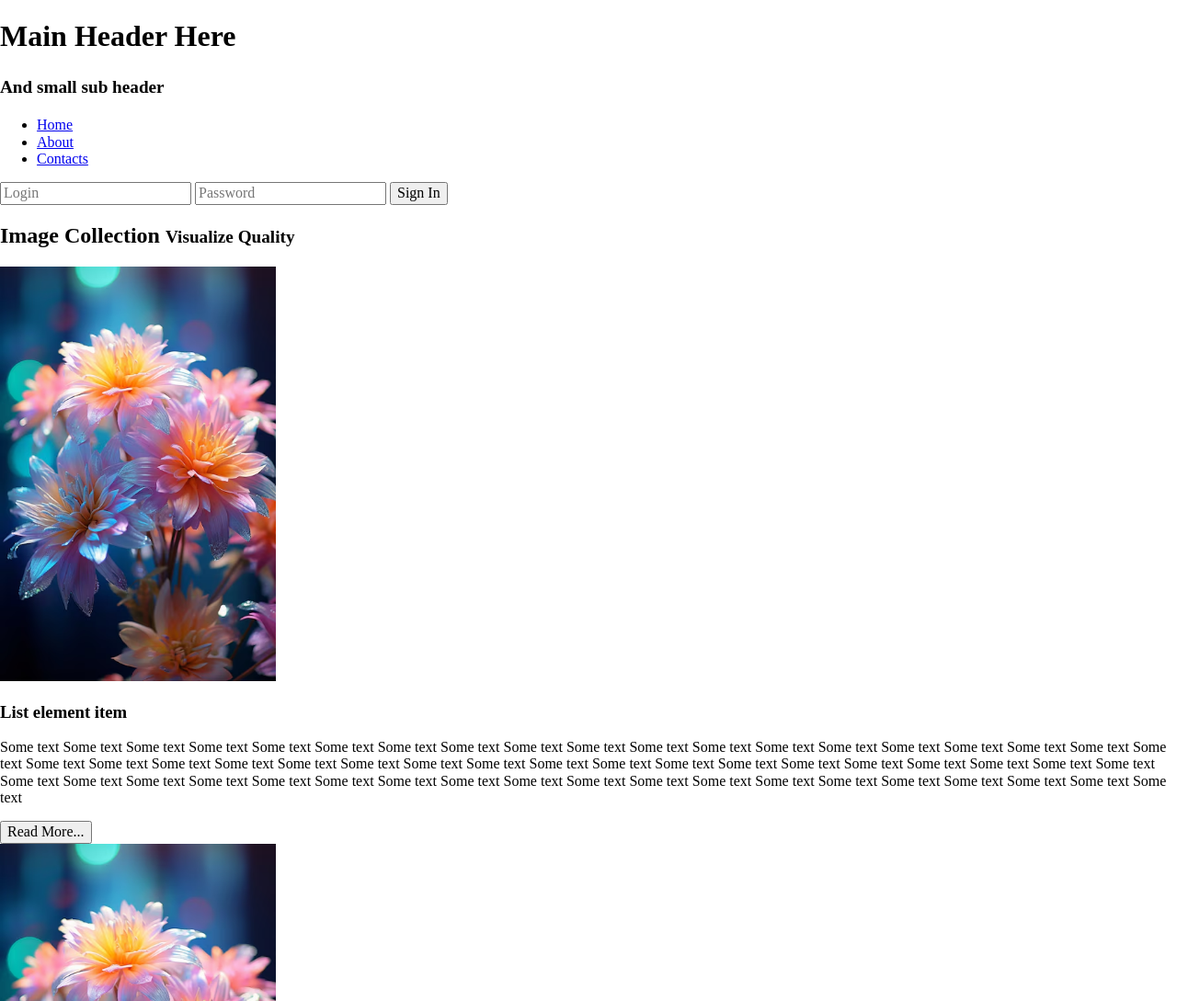
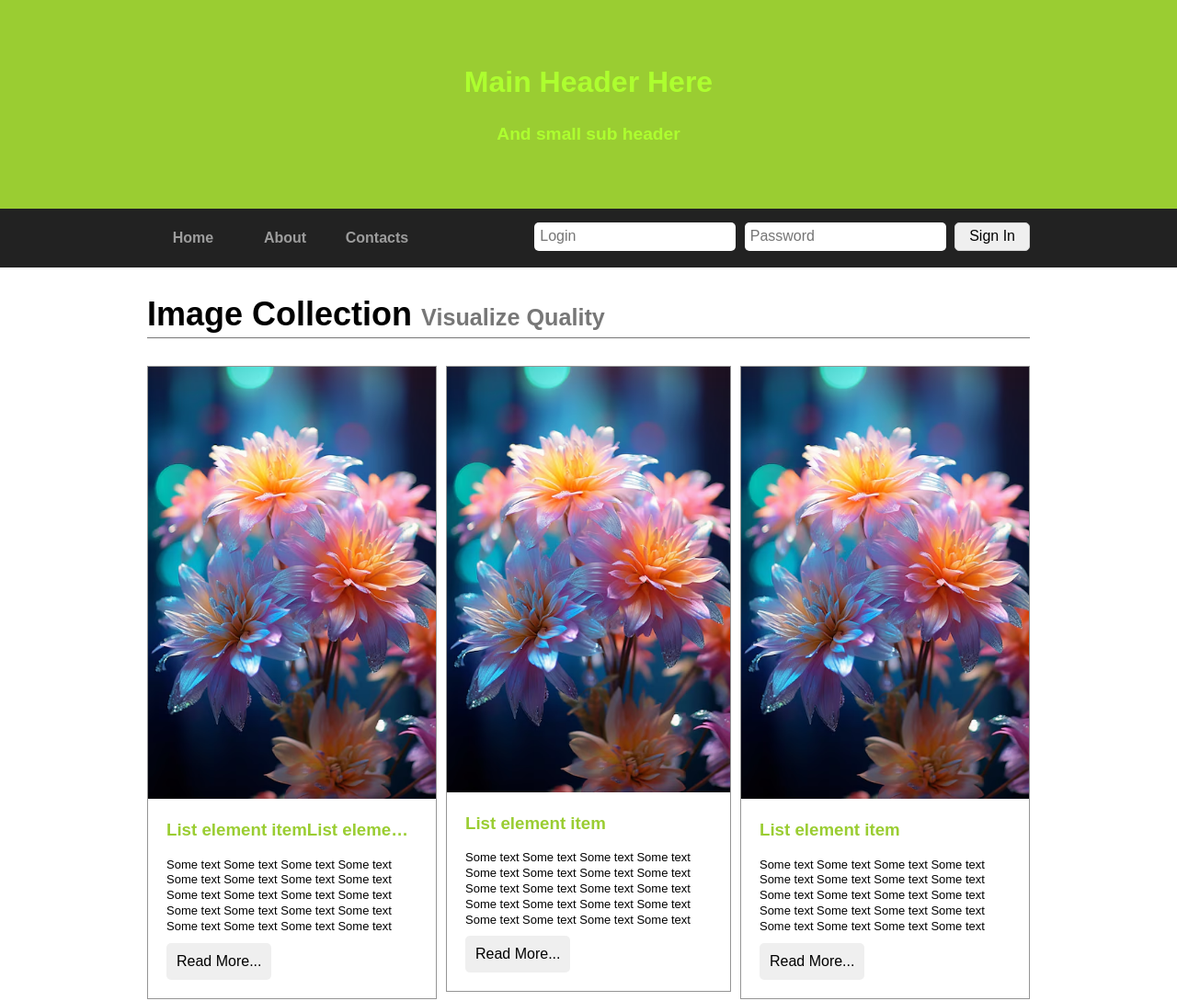
Before and after one commit to dimon41eX/Practice-Basics_of_Web_UI_development_2023_from_Prometheus, a plain HTML site: page index.html in a window 1280 px wide. Shown: the top 1089 px of the page at 92% size. Drawn offline with Linux system fonts and the light colour scheme.

Commit message:
add content block and css

```diff
--- a/css/style.css
+++ b/css/style.css
@@ -0,0 +1,138 @@
+/*General Styles*/
+body {
+    font-family: Arial, sans-serif;
+    font-size: 100%;
+}
+.container {
+    margin: 0 auto;
+    width: 960px;
+}
+ul {
+    margin: 0;
+    padding: 0;
+}
+ul li {
+    list-style-type: none;
+}
+a {
+    text-decoration: none;
+}
+p {
+    font-size: 13px;
+    line-height: 1.3em;
+}
+/* Header */
+.header {
+    padding: 50px 0;
+    background-color: yellowgreen;
+}
+.header h1, .header h2 {
+    color: greenyellow;
+    text-align: center;
+}
+/* Navigation */
+.page-navigation {
+    background-color: #222;
+    border-color: #9d9d9d;
+    min-height: 64px;
+}
+.page-navigation li {
+    float: left;
+    width: 100px;
+}
+.page-navigation a {
+    display: block;
+    color: #9d9d9d;
+    line-height: 4em;
+    font-weight: bold;
+    text-align: center;
+}
+.page-navigation a:hover {
+    color: yellowgreen;
+    background-color: black;
+}
+/* Login form */
+.login {
+    padding: 15px 0;
+    float: right;
+}
+.login input[type="text"], .login input[type="password"] {
+    padding: 5px;
+    margin-right: 5px;
+    border: 1px solid transparent;
+    border-radius: 5px;
+    outline: none;
+}
+.login input[type="submit"] {
+    padding: 5px 15px;
+    border: 1px solid lightgray;
+    border-radius: 5px;
+
+}
+.login input[type="submit"]:hover,
+button:hover{
+    background-color: darkgray;
+    color: white;
+}
+/* Main contant */
+.collections {
+    overflow: auto;
+}
+.collection-title {
+    padding-bottom: 5px;
+    border-bottom: 1px solid #777;
+    font-size: 36px;
+}
+.collection-title small {
+    color: #777;
+    font-size: 70%;
+}
+.collection-item-outer {
+    display: inline-block;
+    float: left;
+    padding-left: 5px;
+    padding-right: 5px;
+    width: calc(100%/3);
+    box-sizing: border-box;
+}
+.collections > div:first-child {
+    padding-left: 0px;
+    padding-right: 5px;
+}
+.collections > div:last-child {
+    padding-right: 0px;
+    padding-left: 5px;
+}
+.collection-item {
+    border: 1px solid #959595;
+}
+.collection-item img, .collection-item video {
+    width: 100%;
+}
+.collection-text {
+    padding: 0 20px 20px 20px;
+}
+.collection-text h3 {
+    color: yellowgreen;
+    overflow: hidden;
+    white-space: nowrap;
+    text-overflow: ellipsis;
+}
+.collection-text p {
+    max-height: 80px;
+    overflow: hidden;
+}
+.collection-text button {
+    padding: 10px;
+    border: 1px solid transparent;
+    border-radius: 5px;
+    outline: none;
+}
+/* Footer */
+.footer {
+    background-color: yellowgreen;
+    color: white;
+    padding: 20px 0;
+    margin-top: 30px;
+    text-align: center;
+}
--- a/index.html
+++ b/index.html
@@ -3,49 +3,53 @@
 <head>
     <title>My page</title>
     <meta charset="UTF-8">
+    <!-- Normalize подстраивает стили всех дефолтных элементов под 1 стиль во всех браузерах -->
     <link rel="stylesheet" type="text/css" href="/css/normalize.css">
     <link rel="stylesheet" type="text/css" href="/css/style.css">
 </head>
 <body>
+    <!-- Header -->
     <header class="header">
         <div class="container">
             <h1>Main Header Here</h1>
             <h2><small>And small sub header</small></h2>
         </div>
     </header>
-    <nav>
-        <div>
+    <!-- Navigation -->
+    <nav class="page-navigation">
+        <div class="container">
             <ul>
                 <li><a href="#">Home</a></li>
                 <li><a href="#">About</a></li>
                 <li><a href="#">Contacts</a></li>
             </ul>
             <!--Login form-->
-            <form action="#">
+            <form action="#" class="login">
                 <input type="text" placeholder="Login" required>
                 <input type="password" placeholder="Password" required>
                 <input type="submit" value="Sign In">
             </form>
         </div>
     </nav>
+    <!-- Main contant -->
     <main>
-        <div>
-            <h2>Image Collection <small>Visualize Quality</small></h2>
-            <div>
-                <div>
-                    <div>
-                        <img src="images/beautiful-blooming-flowers-spring-season_23-2150790288.avif" alt="List picture" width="300">
-                        <div>
-                            <h3>List element item</h3>
+        <div class="container">
+            <h2 class="collection-title">Image Collection <small>Visualize Quality</small></h2>
+            <div class="collections">
+                <div class="collection-item-outer">
+                    <div class="collection-item">
+                        <img src="images/beautiful-blooming-flowers-spring-season_23-2150790288.avif" alt="List picture">
+                        <div class="collection-text">
+                            <h3>List element itemList element item</h3>
                             <p>Some text Some text Some text Some text Some text Some text Some text Some text Some text Some text Some text Some text Some text Some text Some text Some text Some text Some text Some text Some text Some text Some text Some text Some text Some text Some text Some text Some text Some text Some text Some text Some text Some text Some text Some text Some text Some text Some text Some text Some text Some text Some text Some text Some text Some text Some text Some text Some text Some text Some text Some text Some text Some text Some text Some text Some text</p>
                             <button>Read More...</button>
                         </div>
                     </div>
                 </div>
-                <div>
-                    <div>
-                        <img src="images/beautiful-blooming-flowers-spring-season_23-2150790288.avif" alt="List picture" width="300">
-                        <div>
+                <div class="collection-item-outer">
+                    <div class="collection-item">
+                        <img src="images/beautiful-blooming-flowers-spring-season_23-2150790288.avif" alt="List picture">
+                        <div class="collection-text">
                             <h3>List element item</h3>
                             <p>Some text Some text Some text Some text Some text Some text Some text Some text Some text Some text Some
                                 text Some text Some text Some text Some text Some text Some text Some text Some text Some text Some text
@@ -57,47 +61,47 @@
                         </div>
                     </div>
                 </div>
-                <div>
-                    <div>
-                        <img src="images/beautiful-blooming-flowers-spring-season_23-2150790288.avif" alt="List picture" width="300">
-                        <div>
+                <div class="collection-item-outer">
+                    <div class="collection-item">
+                        <img src="images/beautiful-blooming-flowers-spring-season_23-2150790288.avif" alt="List picture">
+                        <div class="collection-text">
                             <h3>List element item</h3>
                             <p>Some text Some text Some text Some text Some text Some text Some text Some text Some text Some text Some
-                                text Some text Some text Some text Some text Some text Some text Some text Some text Some text Some text
-                                Some text Some text Some text Some text Some text Some text Some text Some text Some text Some text Some
-                                text Some text Some text Some text Some text Some text Some text Some text Some text Some text Some text
-                                Some text Some text Some text Some text Some text Some text Some text Some text Some text Some text Some
-                                text Some text Some text Some text</p>
+                            text Some text Some text Some text Some text Some text Some text Some text Some text Some text Some text
+                            Some text Some text Some text Some text Some text Some text Some text Some text Some text Some text Some
+                            text Some text Some text Some text Some text Some text Some text Some text Some text Some text Some text
+                            Some text Some text Some text Some text Some text Some text Some text Some text Some text Some text Some
+                            text Some text Some text Some text</p>
                             <button>Read More...</button>
                         </div>
                     </div>
                 </div>
             </div>
-            <h2>Video Collection <small>Visualize Quality</small></h2>
-            <div>
-                <div>
-                    <div>
-                        <video controls width="300">
+            <h2 class="collection-title">Video Collection <small>Visualize Quality</small></h2>
+            <div class="collections">
+                <div class="collection-item-outer">
+                    <div class="collection-item">
+                        <video controls>
                             <source src="/video/IMG_1797.MOV" type="video/mp4">
                         </video>
-                        <div>
+                        <div class="collection-text">
                             <h3>List element item</h3>
-                            <p>Some text Some text Some text Some text Some text Some text Some text Some text Some text Some text
-                                Some text Some text Some text Some text Some text Some text Some text Some text Some text Some text
-                                Some text Some text Some text Some text Some text Some text Some text Some text Some text Some text
-                                Some text Some text Some text Some text Some text Some text Some text Some text Some text Some text
-                                Some text Some text Some text Some text Some text Some text Some text Some text Some text Some text
-                                Some text Some text Some text Some text Some text Some text</p>
+                            <p>Some text Some text Some text Some text Some text Some text Some text Some text Some text Some text Some
+                            text Some text Some text Some text Some text Some text Some text Some text Some text Some text Some text
+                            Some text Some text Some text Some text Some text Some text Some text Some text Some text Some text Some
+                            text Some text Some text Some text Some text Some text Some text Some text Some text Some text Some text
+                            Some text Some text Some text Some text Some text Some text Some text Some text Some text Some text Some
+                            text Some text Some text Some text</p>
                             <button>Read More...</button>
                         </div>
                     </div>
                 </div>
-                <div>
-                    <div>
-                        <video controls width="300">
+                <div class="collection-item-outer">
+                    <div class="collection-item">
+                        <video controls>
                             <source src="/video/IMG_1797.MOV" type="video/mp4">
                         </video>
-                        <div>
+                        <div class="collection-text">
                             <h3>List element item</h3>
                             <p>Some text Some text Some text Some text Some text Some text Some text Some text Some text Some text
                                 Some
@@ -114,12 +118,12 @@
                         </div>
                     </div>
                 </div>
-                <div>
-                    <div>
-                        <video controls width="300">
+                <div class="collection-item-outer">
+                    <div class="collection-item">
+                        <video controls>
                             <source src="/video/IMG_1797.MOV" type="video/mp4">
                         </video>
-                        <div>
+                        <div class="collection-text">
                             <h3>List element item</h3>
                             <p>Some text Some text Some text Some text Some text Some text Some text Some text Some text Some text
                                 Some
@@ -140,8 +144,8 @@
 
         </div>
     </main>
-    <footer>
-        <div>
+    <footer class="footer">
+        <div class="container">
             <p>Copyright blablabla 2024</p>
         </div>
     </footer>
```
